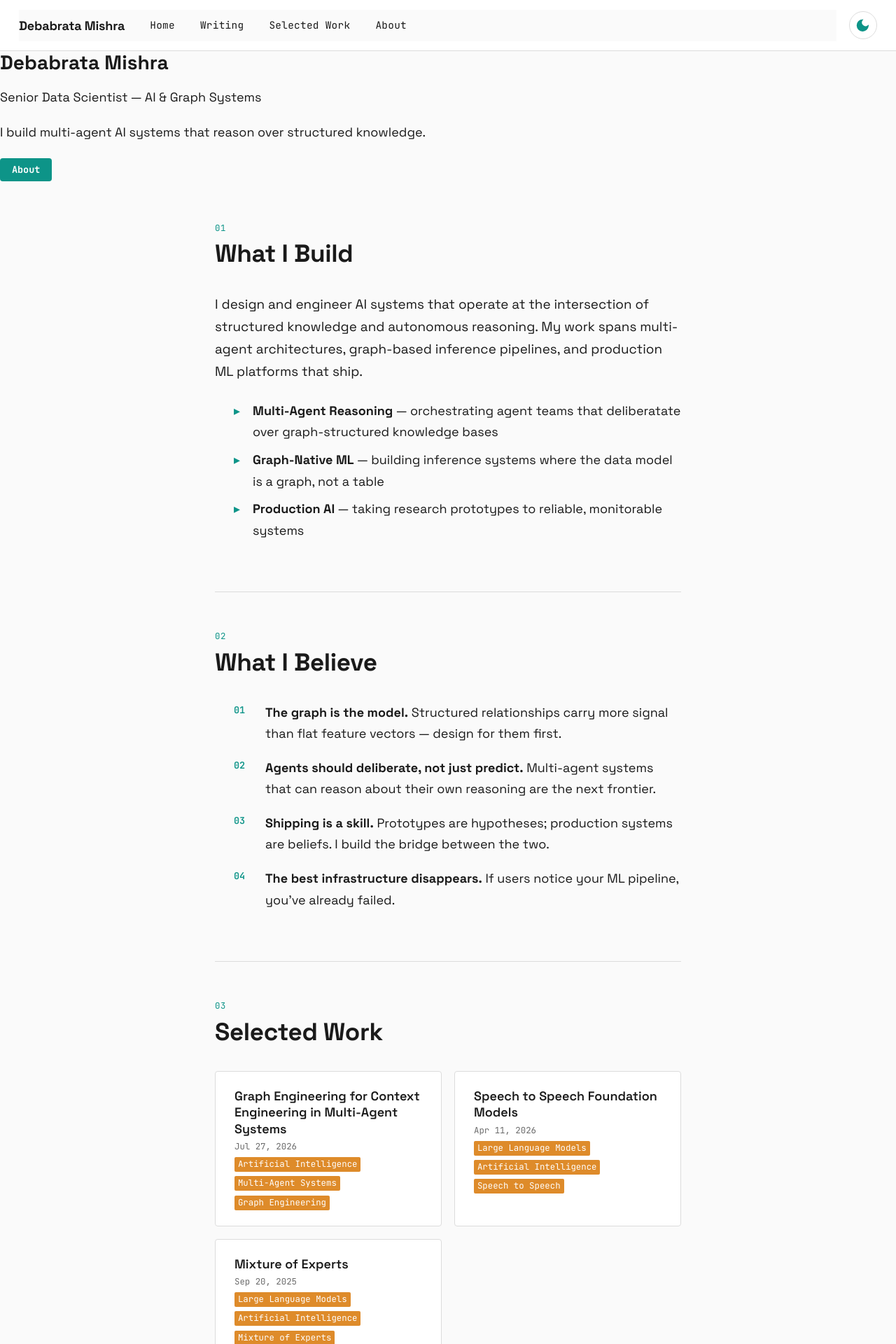
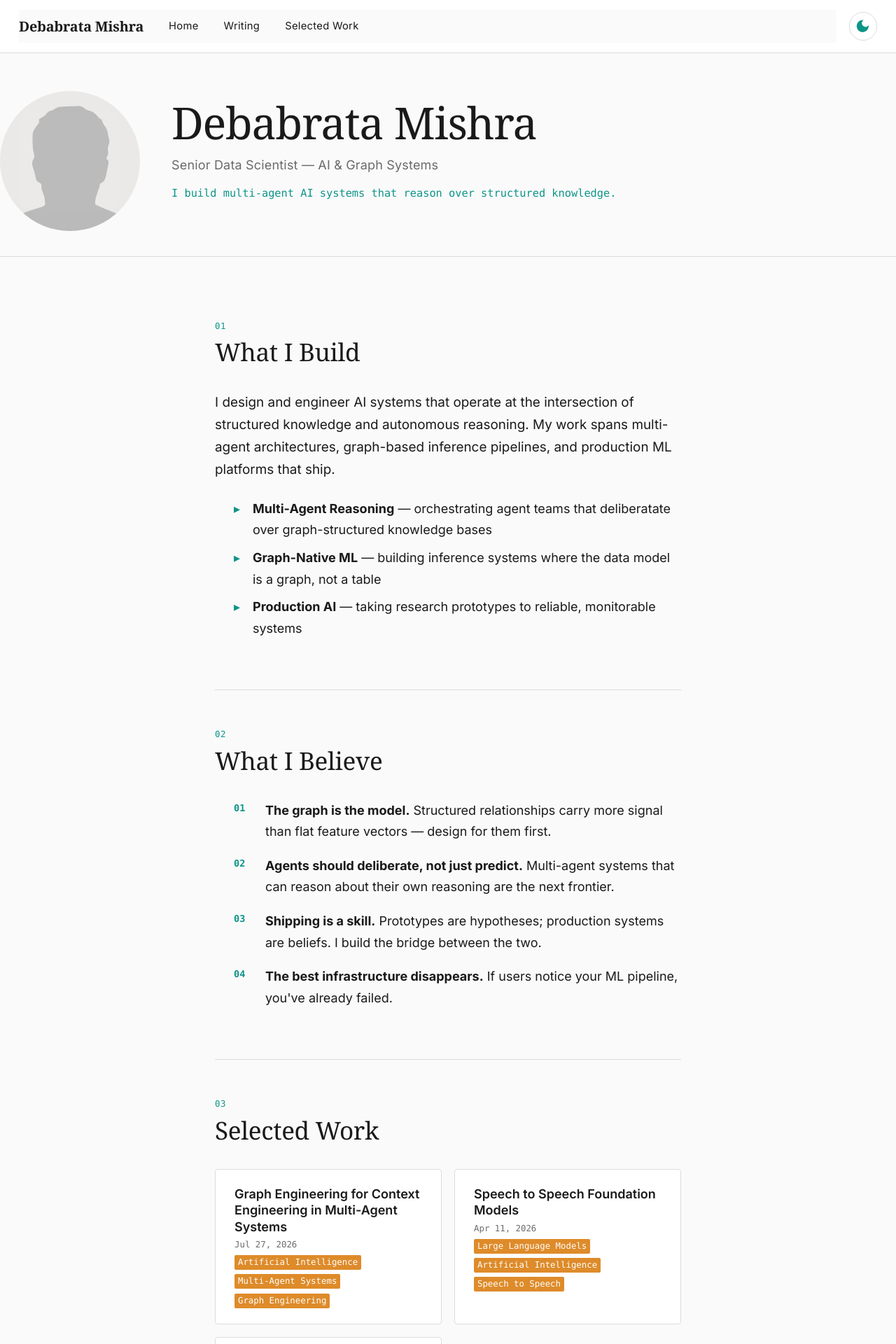
Before and after one commit to debabratamishra/debabratamishra.github.io, a Jekyll site: the page built from index.html, in a window 1280 px wide. Shown: the top 1920 px of the page at 70% size. Built offline with Jekyll 4.4.1, drawn with Linux system fonts in a browser that asks for light colours.

Commit message:
redesign: hmohapatra.com-inspired editorial overhaul
- Switch fonts: Space Grotesk/JetBrains Mono → Inter/Georgia/SFMono (system fonts, soothing reading)
- Delete About page, remove About from nav
- Hero redesign: big 200px portrait on left with grayscale+sepia+opacity(0.35)+blur filter
- Numbered sections: What I Build, What I Believe, Selected Work, Writing
- Nav underline hover animation via scaleX pseudo-element
- Work cards: border + lift shadow on hover
- Footer: clean mono links with hover accent
- Remove Google Fonts CDN dependency, use system font stacks only

```diff
--- a/_data/navigation.yml
+++ b/_data/navigation.yml
@@ -6,5 +6,3 @@ main:
     url: /year-archive/
   - title: "Selected Work"
     url: /year-archive/
-  - title: "About"
-    url: /about/
--- a/_sass/_masthead.scss
+++ b/_sass/_masthead.scss
@@ -34,14 +34,15 @@
   }
 
   .masthead__menu-item {
-    font-family: $font-mono;
-    font-size: 0.8rem;
+    font-family: $font-display;
+    font-size: 0.82rem;
     letter-spacing: 0.02em;
+    position: relative;
 
     &--logo {
-      font-family: $font-display;
-      font-weight: 700;
-      font-size: 1rem;
+      font-family: $font-serif;
+      font-weight: 400;
+      font-size: 1.1rem;
       letter-spacing: -0.01em;
     }
 
@@ -49,9 +50,27 @@
       color: var(--text);
       text-decoration: none;
       transition: color 0.2s ease;
+      position: relative;
 
       &:hover {
         color: var(--accent);
+      }
+
+      &::after {
+        content: '';
+        position: absolute;
+        bottom: -2px;
+        left: 0;
+        width: 100%;
+        height: 1px;
+        background: var(--accent);
+        transform: scaleX(0);
+        transform-origin: left;
+        transition: transform 220ms ease;
+      }
+
+      &:hover::after {
+        transform: scaleX(1);
       }
     }
   }
--- a/_sass/_page.scss
+++ b/_sass/_page.scss
@@ -405,7 +405,7 @@
 }
 
 /* ==========================================================================
-   HOME — Editorial Single-Column Layout
+   HOME — Editorial Single-Column Layout (hmohapatra.com inspired)
    ========================================================================== */
 
 .content {
@@ -434,9 +434,9 @@
 }
 
 .section__title {
-  font-family: $font-display;
+  font-family: $font-serif;
   font-size: $type-size-2;
-  font-weight: 700;
+  font-weight: 400;
   line-height: 1.2;
   margin: 0 0 1em;
   color: var(--text);
@@ -524,10 +524,12 @@
   border: 1px solid var(--border-color);
   border-radius: $border-radius;
   padding: 1.25em 1.5em;
-  transition: border-color 0.2s ease;
+  transition: border-color 0.2s ease, box-shadow 0.2s ease, transform 0.2s ease;
 
   &:hover {
     border-color: var(--accent);
+    box-shadow: 0 4px 12px rgba(0, 0, 0, 0.06);
+    transform: translateY(-1px);
   }
 }
 
@@ -638,3 +640,83 @@
     }
   }
 }
+
+/* ==========================================================================
+   HERO — Editorial with profile portrait
+   ========================================================================== */
+
+.hero {
+  padding: 3em 0 2em;
+  border-bottom: 1px solid var(--border-color);
+  margin-bottom: 2em;
+}
+
+.hero__inner {
+  display: flex;
+  align-items: flex-start;
+  gap: 2.5em;
+
+  @media (max-width: 600px) {
+    flex-direction: column;
+    text-align: center;
+    gap: 1.5em;
+  }
+}
+
+.hero__portrait {
+  flex-shrink: 0;
+  width: 200px;
+  height: 200px;
+  border-radius: 50%;
+  overflow: hidden;
+  opacity: 0.35;
+  filter: grayscale(1) sepia(0.24) saturate(0.44) contrast(0.88) brightness(1.08);
+  backdrop-filter: blur(18px);
+
+  img {
+    width: 100%;
+    height: 100%;
+    object-fit: cover;
+    display: block;
+  }
+
+  @media (max-width: 600px) {
+    width: 140px;
+    height: 140px;
+    margin: 0 auto;
+  }
+}
+
+.hero__text {
+  flex: 1;
+  padding-top: 0.5em;
+}
+
+.hero__name {
+  font-family: $font-serif;
+  font-size: clamp(2rem, 5vw, 3.5rem);
+  font-weight: 400;
+  line-height: 1.15;
+  margin: 0;
+  color: var(--text);
+  letter-spacing: -0.02em;
+}
+
+.hero__role {
+  font-family: $font-display;
+  font-size: 1rem;
+  font-weight: 400;
+  color: var(--muted);
+  margin: 0.6em 0 0;
+  letter-spacing: 0.01em;
+}
+
+.hero__thesis {
+  font-family: $font-mono;
+  font-size: 0.85rem;
+  color: var(--accent);
+  margin: 1em 0 0;
+  padding: 0;
+  border: none;
+  line-height: 1.6;
+}
--- a/_sass/_variables.scss
+++ b/_sass/_variables.scss
@@ -12,8 +12,9 @@ $doc-font-size              : 16;
 $paragraph-indent           : false; // true, false (default)
 $indent-var                 : 1.3em;
 
-$font-display               : 'Space Grotesk', sans-serif;
-$font-mono                  : 'JetBrains Mono', monospace;
+$font-display               : Inter, ui-sans-serif, system-ui, -apple-system, BlinkMacSystemFont, "Segoe UI", sans-serif;
+$font-serif                 : ui-serif, Georgia, "Times New Roman", serif;
+$font-mono                  : "SFMono-Regular", Consolas, "Liberation Mono", Menlo, monospace;
 $monospace                  : $font-mono;
 
 /* Legacy aliases — vendored partials still reference these */
--- a/assets/css/main.scss
+++ b/assets/css/main.scss
@@ -1,7 +1,7 @@
 ---
 ---
 
-@import url('https://fonts.googleapis.com/css2?family=JetBrains+Mono:wght@100..800&family=Space+Grotesk:wght@300..700&display=swap');
+@import url('https://fonts.googleapis.com/css2?family=Inter:wght@100..800&display=swap');
 
 /*
  *    Minimal Mistakes Jekyll Theme
--- a/index.html
+++ b/index.html
@@ -5,11 +5,13 @@ title: Debabrata Mishra
 
 <section class="hero">
   <div class="hero__inner">
-    <h1 class="hero__name">Debabrata Mishra</h1>
-    <p class="hero__role">Senior Data Scientist — AI &amp; Graph Systems</p>
-    <p class="hero__thesis">I build multi-agent AI systems that reason over structured knowledge.</p>
-    <div class="hero__actions">
-      <a href="{{ base_path }}/about/" class="btn btn--accent">About</a>
+    <div class="hero__portrait">
+      <img src="{{ '/images/bio-photo.jpg' | relative_url }}" alt="Debabrata Mishra" loading="eager">
+    </div>
+    <div class="hero__text">
+      <h1 class="hero__name">Debabrata Mishra</h1>
+      <p class="hero__role">Senior Data Scientist — AI &amp; Graph Systems</p>
+      <p class="hero__thesis">I build multi-agent AI systems that reason over structured knowledge.</p>
     </div>
   </div>
 </section>
```
Also changed, not shown: _pages/about.md (deleted, +0 -8 lines).
